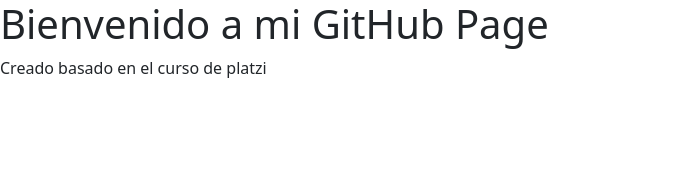
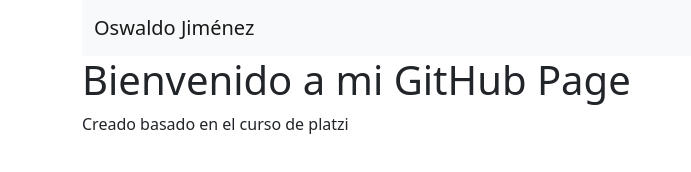
Before and after one commit to oswaldojp/oswaldojp, a plain HTML site: page index.html in a window 1280 px wide. Shown: the whole page, without its empty margins (0-691 px from the left). Drawn offline with nearby package versions, Linux system fonts and the light colour scheme.

Commit message:
Se agrega NavBar

```diff
--- a/index.html
+++ b/index.html
@@ -11,7 +11,14 @@
     <title>Oswaldo Jiménez</title>
 </head>
 <body>
-    <h1>Bienvenido a mi GitHub Page</h1>
-    <p>Creado basado en el curso de platzi</p>
+    <div class="container">
+        <nav class="navbar navbar-light bg-light">
+            <div class="container-fluid">
+              <a class="navbar-brand" href="#">Oswaldo Jiménez</a>
+            </div>
+          </nav>
+        <h1>Bienvenido a mi GitHub Page</h1>
+        <p>Creado basado en el curso de platzi</p>
+    </div>
 </body>
 </html>
```
